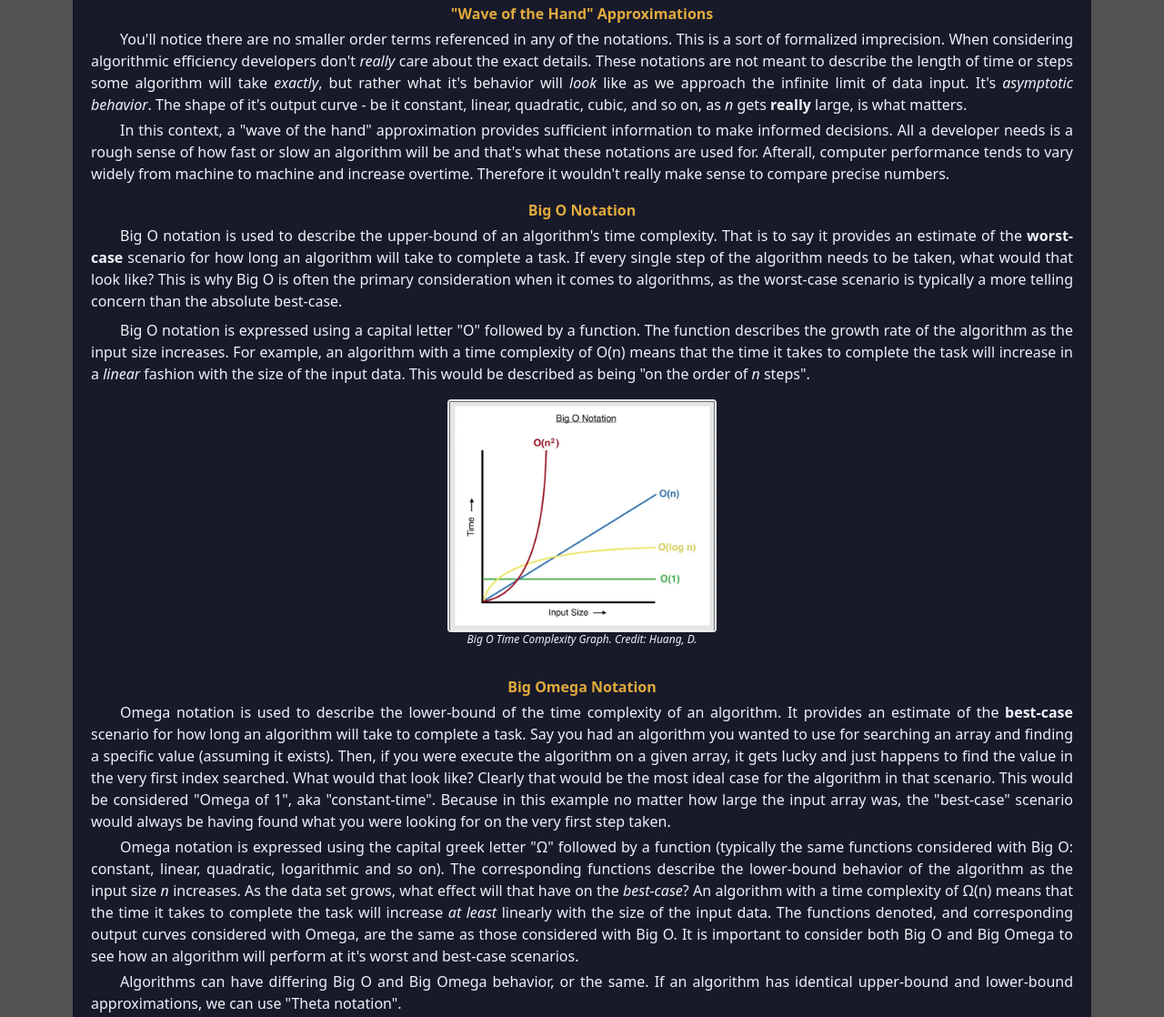
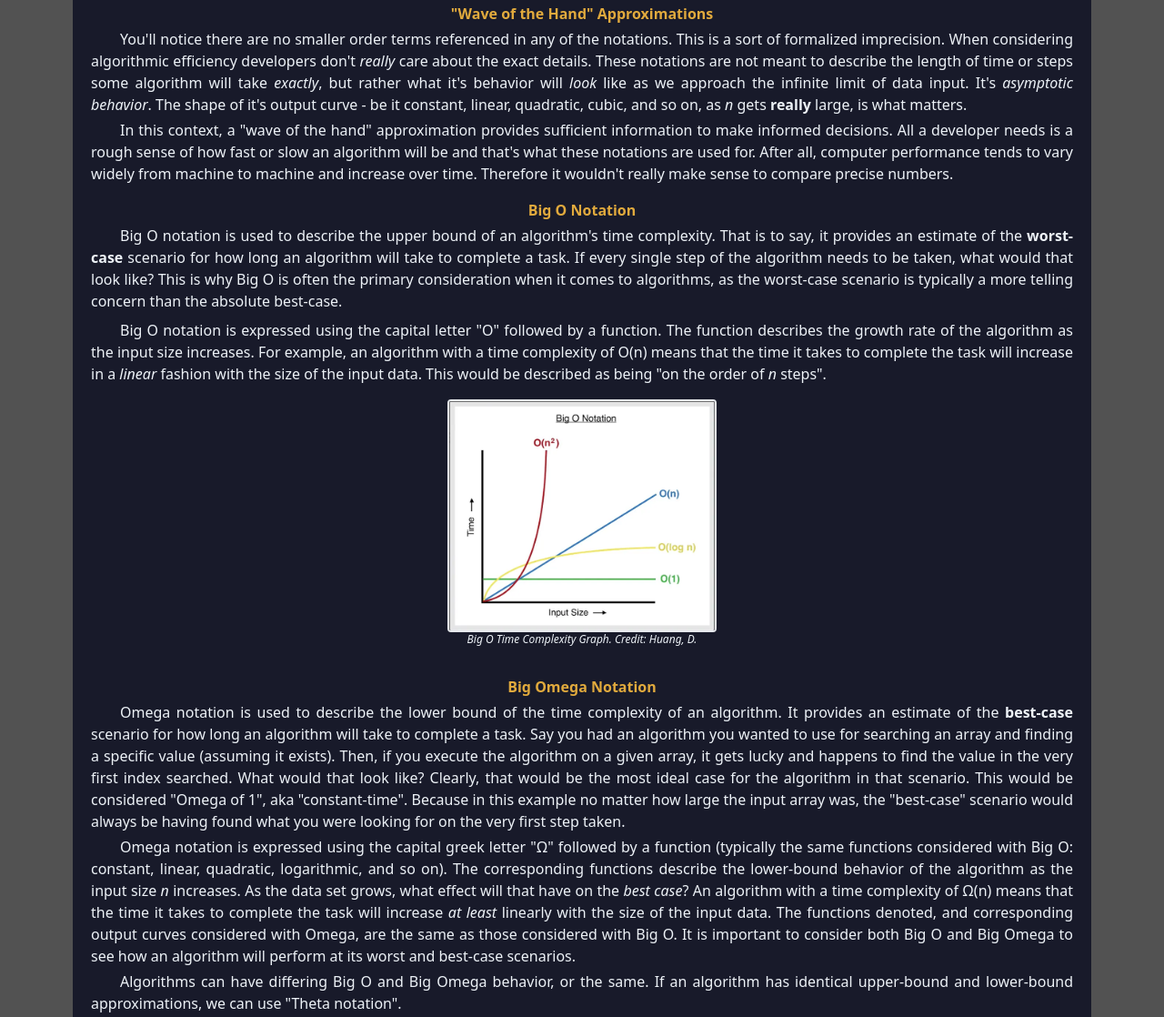
Before and after one commit to d-herz/WebDevDan, a website: page public/blog-posts/blog3.html in a window 1280 px wide. Shown: the part 477-1595 px from the top of the page at 91% size. Drawn offline with Linux system fonts and the light colour scheme; a script that the page names is missing.

Commit message:
Blog 3 update and type fixes

```diff
--- a/public/blog-posts/blog3.html
+++ b/public/blog-posts/blog3.html
@@ -162,12 +162,12 @@
         <p class="text-justify mx-5 mt-1 mb-4 indent-8">
           In this context, a "wave of
           the hand" approximation provides sufficient information to make informed decisions. All a developer needs is a rough sense of how fast or slow an algorithm will be and that's what these
-          notations are used for. Afterall, computer performance tends to vary widely from machine to machine and increase overtime. Therefore it wouldn't really make sense to compare precise numbers.
+          notations are used for. After all, computer performance tends to vary widely from machine to machine and increase over time. Therefore it wouldn't really make sense to compare precise numbers.
         </p>
 
         <h1 class="text-center font-bold no-underline text-primary">Big O Notation</h1>
         <p class="text-justify mx-5 my-1 indent-8">
-          Big O notation is used to describe the upper-bound of an algorithm's time complexity. That is to say it
+          Big O notation is used to describe the upper bound of an algorithm's time complexity. That is to say, it
           provides an
           estimate of the <strong>worst-case</strong> scenario for how long an algorithm will take to complete a task.
           If every single step of the algorithm needs to be taken, what would that look like? This is why Big O is
@@ -176,7 +176,7 @@
         </p>
 
         <p class="text-justify mx-5 my-2 indent-8">
-          Big O notation is expressed using a capital letter "O" followed by a function. The function describes the growth
+          Big O notation is expressed using the capital letter "O" followed by a function. The function describes the growth
           rate of the
           algorithm as the input size increases. For example, an algorithm with a time complexity of O(n) means that the
           time it
@@ -190,23 +190,23 @@
 
         <h1 class="text-center font-bold no-underline text-primary">Big Omega Notation</h1>
         <p class="text-justify mx-5 my-1 indent-8">
-          Omega notation is used to describe the lower-bound of the time complexity of an algorithm. It provides an
+          Omega notation is used to describe the lower bound of the time complexity of an algorithm. It provides an
           estimate of
           the <strong>best-case</strong> scenario for how long an algorithm will take to complete a task. Say you had an algorithm you wanted to use
-          for searching an array and finding a specific value (assuming it exists). Then, if you were execute the algorithm on a given array, it gets lucky and just happens to find the value in the very
-          first index searched. What would that look like? Clearly that would be the most ideal case for the algorithm in that scenario. This would be
+          for searching an array and finding a specific value (assuming it exists). Then, if you execute the algorithm on a given array, it gets lucky and happens to find the value in the very
+          first index searched. What would that look like? Clearly, that would be the most ideal case for the algorithm in that scenario. This would be
           considered "Omega of 1", aka "constant-time". Because in this example no matter how large the input array was, the "best-case" scenario would always be having found what you were looking for on the very first step taken.
         </p>
 
         <p class="text-justify mx-5 my-1 indent-8">
-          Omega notation is expressed using the capital greek letter "Ω" followed by a function (typically the same functions considered with Big O: constant, linear, quadratic, logarithmic and so on). The corresponding functions describe the
+          Omega notation is expressed using the capital greek letter "Ω" followed by a function (typically the same functions considered with Big O: constant, linear, quadratic, logarithmic, and so on). The corresponding functions describe the
           lower-bound behavior of the
-          algorithm as the input size <em>n</em> increases. As the data set grows, what effect will that have on the <em>best-case</em>? An algorithm with a time complexity of Ω(n) means that the
+          algorithm as the input size <em>n</em> increases. As the data set grows, what effect will that have on the <em>best case</em>? An algorithm with a time complexity of Ω(n) means that the
           time it
           takes to complete the task will increase <em>at least</em> linearly with the size of the input data. The functions
           denoted, and corresponding output curves considered with Omega, are the same as those
           considered with Big O. It is important to consider both Big O and Big Omega to see how an algorithm will perform at
-          it's worst and best-case scenarios.
+          its worst and best-case scenarios.
         </p>
         <p class="text-justify mx-5 mt-1 mb-4 indent-8">
           Algorithms can have differing Big O and Big Omega behavior, or the same. If an algorithm has identical upper-bound and lower-bound approximations, we can use "Theta notation".
@@ -220,7 +220,7 @@
           represents the
           tightest bound for an algorithm's time complexity as it describes how long an algorithm will
           take to run
-          in both the best-case and worst-case scenarios, given a certain input size. In the table above this is the case for both the "Selection Sort" and "Merge Sort" algorithms. Hence, we could describe each of those with Theta; Selection-sort being on the order of "Theta of n squared" steps (quadractic), and Merge-sort being on the order of "Theta of n log n" steps (logarithmic). Comparing these two, which is better? For large data-sets, Merge-sort drastically outperforms Selection-sort (and Bubble-sort, too) as it can handle ever larger data-sets with far less drastic increases to it's overall running time.
+          in both the best-case and worst-case scenarios, given a certain input size. In the table above this is the case for both the "Selection Sort" and "Merge Sort" algorithms. Hence, we could describe each of those with Theta; Selection-sort being on the order of "Theta of n squared" steps (quadratic), and Merge-sort being on the order of "Theta of n log n" steps (logarithmic). Comparing these two, which is better? For large data-sets, Merge-sort drastically outperforms Selection-sort (and Bubble-sort, too) as it can handle ever larger data sets with far less drastic increases to its overall running time.
         </p>
 
         <h1 class="text-center font-bold no-underline text-primary">Final Thoughts</h1>
@@ -232,7 +232,7 @@
           Big Omega notation describes the lower
           bound time complexity, estimating the best-case scenario.
 
-          And finally Big Theta notation can describe both the upper and lower bounds of time complexity, in some situations.
+          And finally, Big Theta notation can describe both the upper and lower bounds of time complexity, in some situations.
 
           By understanding these notations, developers can choose the most
           efficient
```
